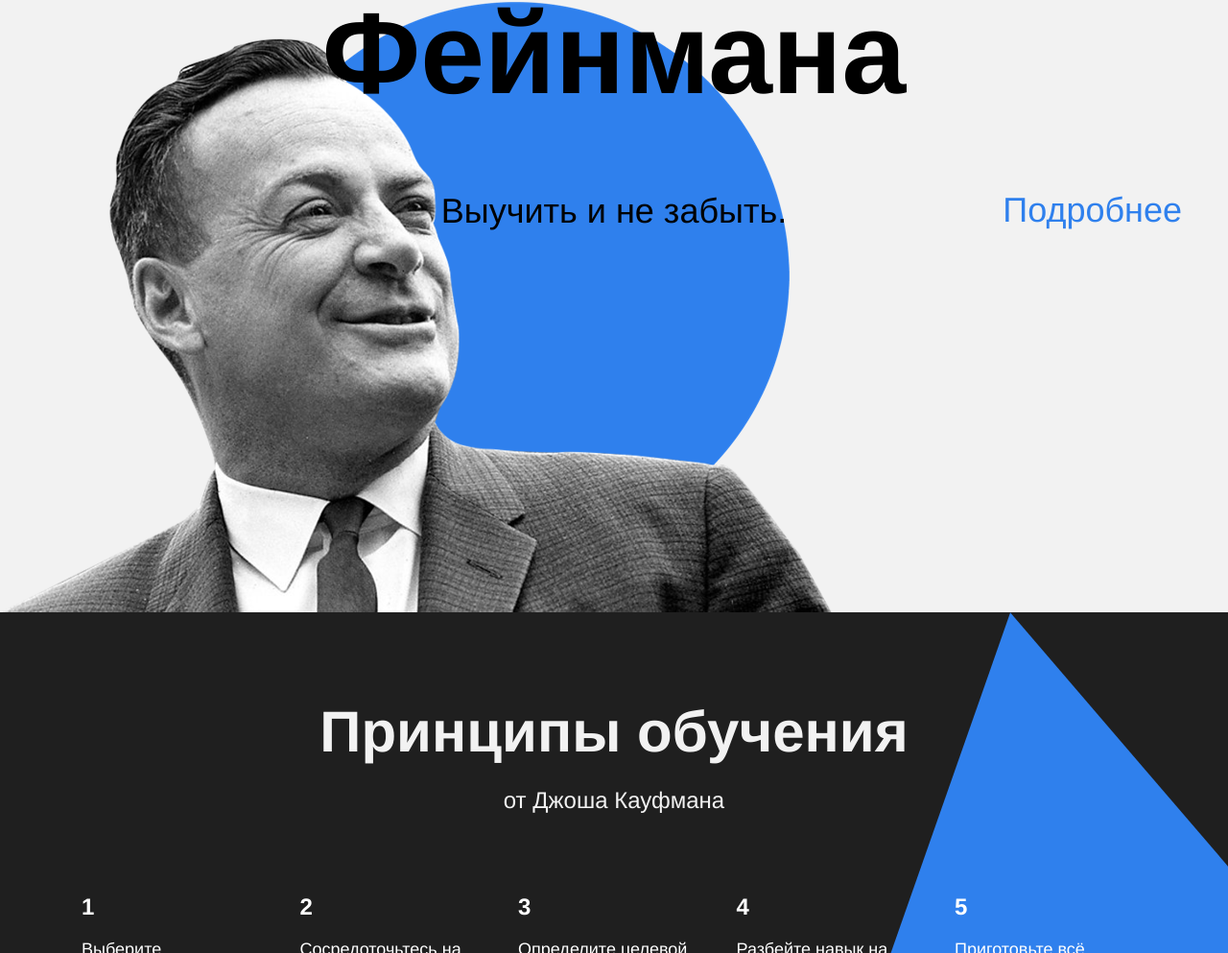
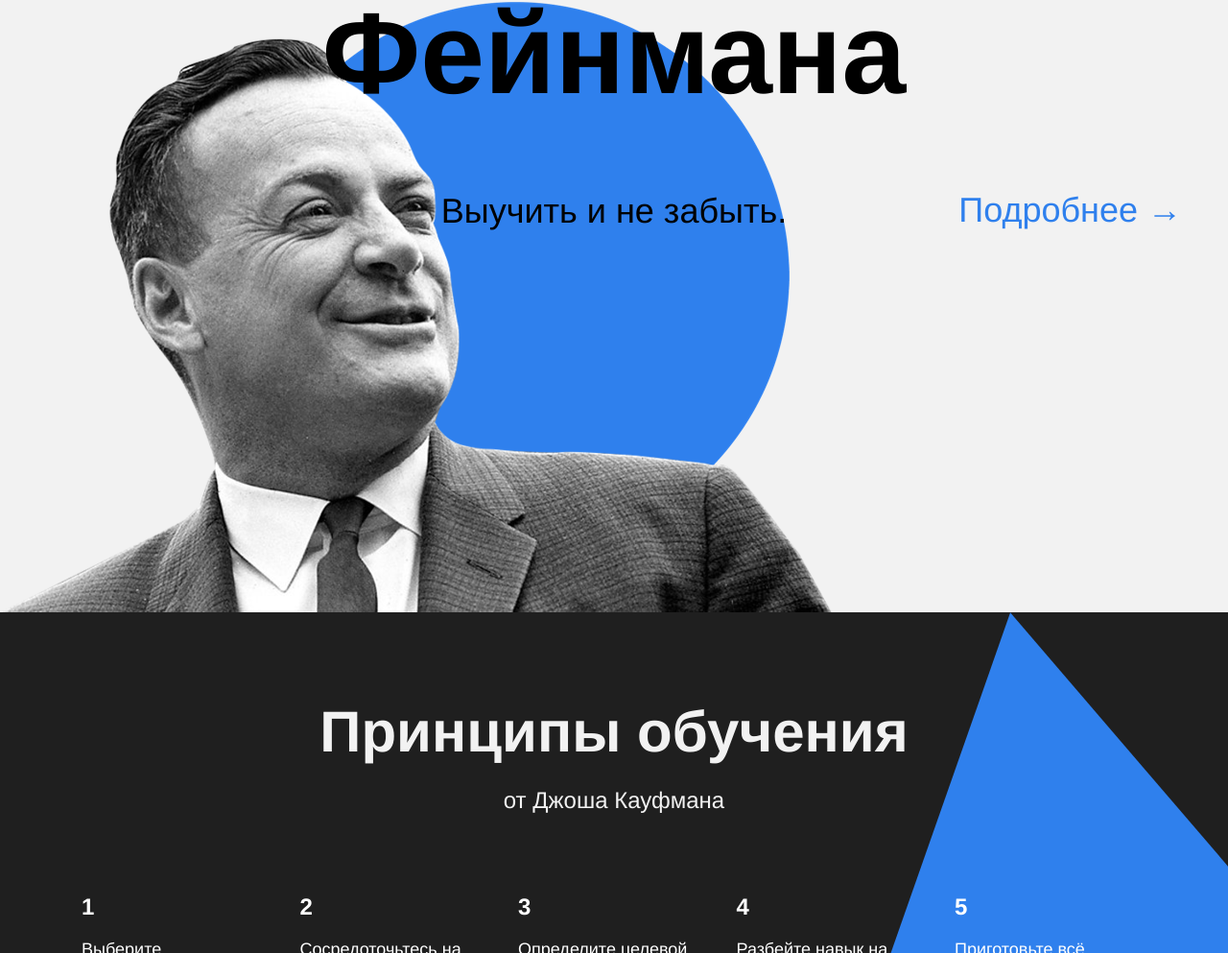
Before and after one commit to AndreyKalachikov/how-to-learn, a plain HTML site: page index.html in a window 1280 px wide. Shown: the part 2242-3235 px from the top of the page at 96% size. Drawn offline with Linux system fonts and the light colour scheme.

Commit message:
Проверил по чек листу перед 1 отправкой

```diff
--- a/index.html
+++ b/index.html
@@ -30,7 +30,7 @@
             <p class="paragraph">Ни в школе, ни в институте нас не учат тому, как правильно изучать материал. Мы готовимся к экзаменам и учим билеты. Мы тренируемся решать однообразные задачи, чтобы лучше сдать тест, но часто в итоге это не дает нам реального знания. Зубрежка быстро выветривается и не приносит пользы.</p>
             <p class="paragraph"> <span class="span-accent">Вывод:</span> учиться тоже нужно уметь, но почему-то этому мало где учат. Что с этим делать?</p>
             <p class="paragraph">Конкретные техники и упражнения помогают изменить подход к обучению, сделать его эффективным и захватывающим. Эти же техники применяются на примере обучения в Практикуме.</p>
-        </div>
+          </div>
         </div>
       </section>
 
@@ -78,7 +78,7 @@
       <section class="feynman">
         <h1 class="section__title section__title_feynman">Метод Фейнмана</h1>
         <h2 class="section__subtitle section__subtitle_feynman">Выучить и не забыть.</h2>
-        <a href="#" class="link link_feynman">Подробнее</a>
+        <a href="#" class="link link_feynman">Подробнее &rarr;</a>
         <img src="./images/feynman.png" alt="Фейнман" class="feynman_image"> !
       </section>
 
--- a/styles/style.css
+++ b/styles/style.css
@@ -14,7 +14,6 @@
   height: 100vh;
   min-height: 600px;
   max-height: 756px;
-  /* выше установили ограничения для секции */
   display: flex;
   position: relative;
   background-color: #f2f2f2;
```
